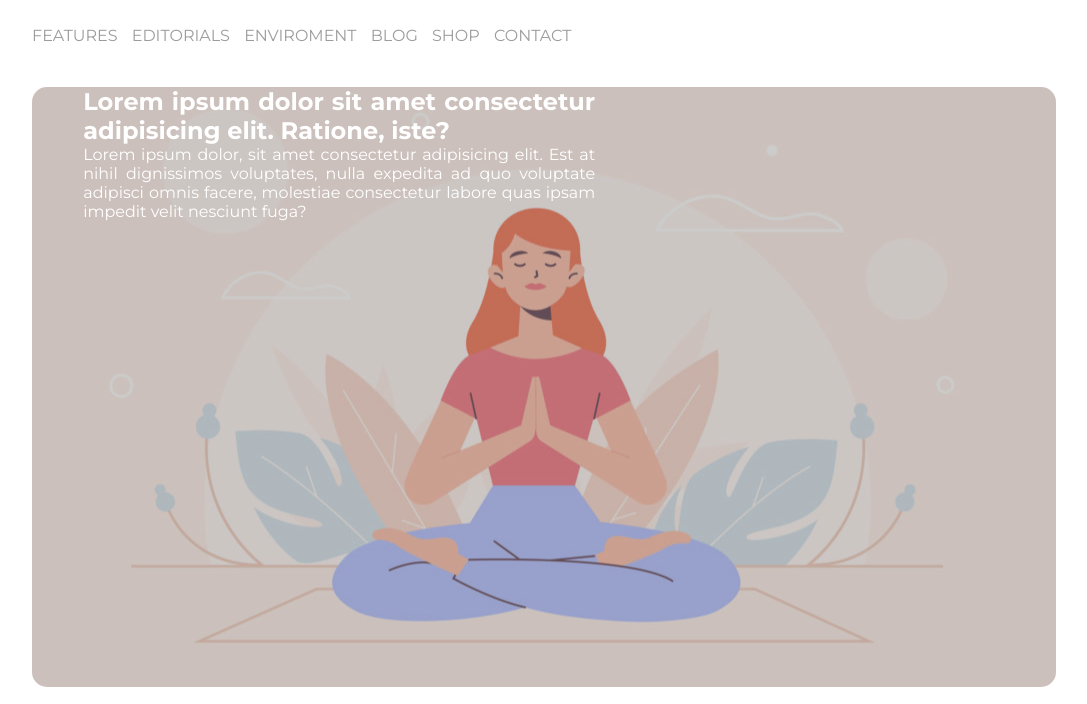
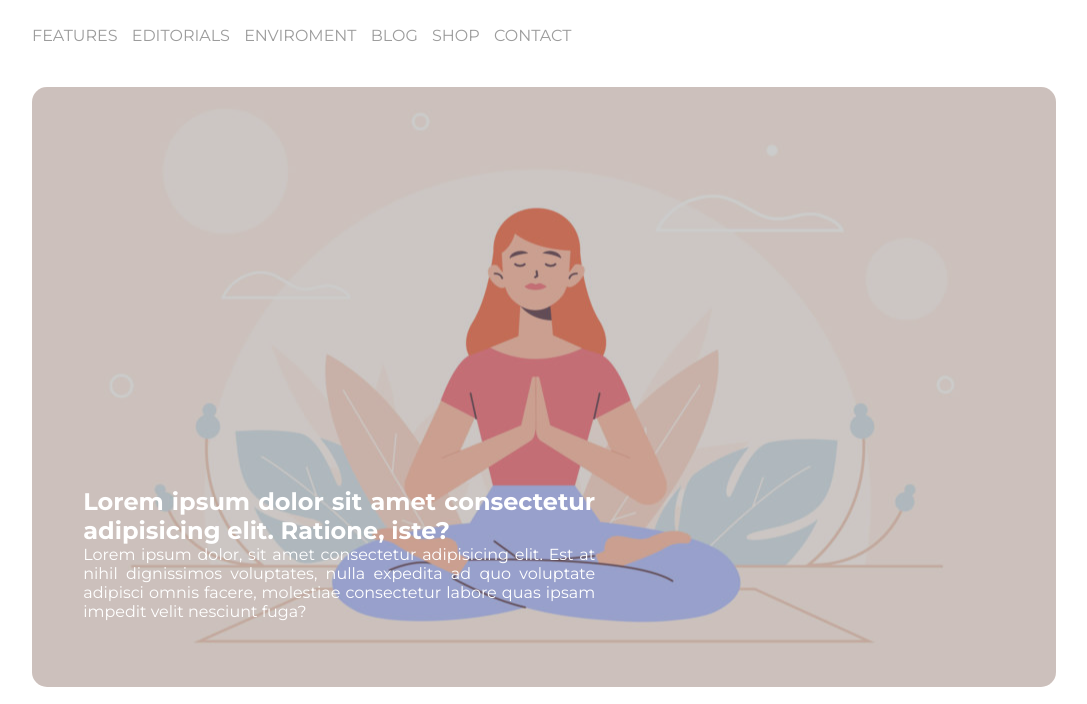
Before and after one commit to Barbon14/htmlcss-wp, a plain HTML site: page index.html in a window 1280 px wide. Shown: the part 73-777 px from the top of the page, without its empty margins (96-1183 px from the left). Drawn offline with Linux system fonts and the light colour scheme.

Commit message:
sistemato posizione contenuto jumbotron

```diff
--- a/css/style.css
+++ b/css/style.css
@@ -71,6 +71,10 @@ header {
     text-align: justify;
 }
 
+#jumbotron .overlay {
+    padding-top: 400px;
+}
+
 /* stuttura articolo */
 .clearfix::after {
     content: "";
```
